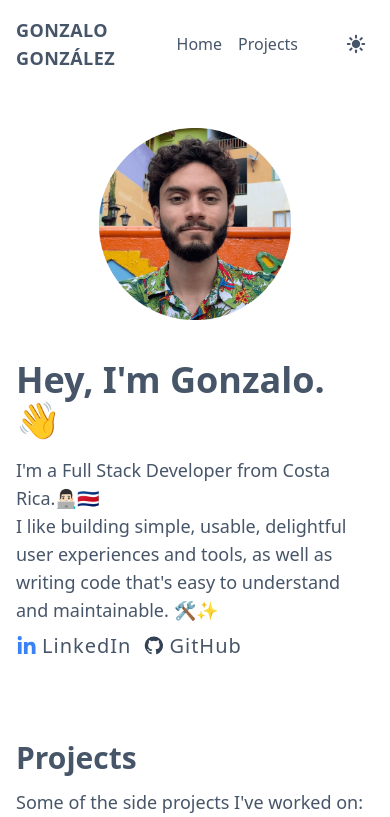
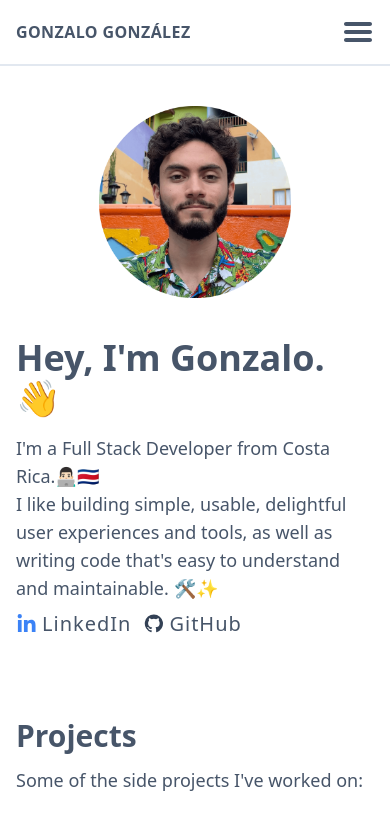
Before and after one commit to gggonzalo/portfolio-website, a Next.js app: page / in a window 390 px wide. Shown: the top 817 px of the page. Built offline with nearby package versions, Linux system fonts and the light colour scheme.

Commit message:
Make navbar responsive

```diff
--- a/src/components/Navbar.tsx
+++ b/src/components/Navbar.tsx
@@ -3,15 +3,17 @@ import Link from "next/link";
 import { useEffect, useState } from "react";
 
 const Navbar = () => {
+  const [isOpen, setIsOpen] = useState(false);
+  const [isMounted, setIsMounted] = useState(false);
+
   const { systemTheme, theme, setTheme } = useTheme();
-  const [mounted, setMounted] = useState(false);
 
   useEffect(() => {
-    setMounted(true);
+    setIsMounted(true);
   }, []);
 
   const renderThemeChangerButton = () => {
-    if (!mounted)
+    if (!isMounted)
       return (
         <button
           aria-label="Light/Dark mode toggler placeholder"
@@ -77,19 +79,41 @@ const Navbar = () => {
   };
 
   return (
-    <nav className="flex items-center justify-between transition-[background-color] duration-500 bg-white dark:bg-black sticky top-0 p-4">
+    <nav className="flex flex-col md:flex-row md:items-center justify-between transition-[background-color,border-color] duration-500 bg-white dark:bg-black border-b-2 border-slate-200 md:border-b-0 dark:border-slate-600 sticky top-0 p-4">
       {/* TODO: Check hrefs  */}
-      <Link href="/" className="text-lg font-semibold tracking-wide">
-        GONZALO GONZÁLEZ
-      </Link>
-      <div className="flex items-center">
-        <div className="flex gap-4 mr-10">
+      <div className="flex items-center justify-between md:mb-0">
+        <Link href="/" className="md:text-lg font-semibold tracking-wide">
+          GONZALO GONZÁLEZ
+        </Link>
+        <button className="block md:hidden" onClick={() => setIsOpen(!isOpen)}>
+          <svg
+            version="1.1"
+            viewBox="0 0 32 32"
+            xmlSpace="preserve"
+            xmlns="http://www.w3.org/2000/svg"
+            xmlnsXlink="http://www.w3.org/1999/xlink"
+            className="h-8 w-8"
+          >
+            <path d="M4,10h24c1.104,0,2-0.896,2-2s-0.896-2-2-2H4C2.896,6,2,6.896,2,8S2.896,10,4,10z M28,14H4c-1.104,0-2,0.896-2,2 s0.896,2,2,2h24c1.104,0,2-0.896,2-2S29.104,14,28,14z M28,22H4c-1.104,0-2,0.896-2,2s0.896,2,2,2h24c1.104,0,2-0.896,2-2 S29.104,22,28,22z"></path>
+          </svg>
+        </button>
+      </div>
+      <div
+        className={
+          "top-full flex flex-col md:flex-row items-center overflow-hidden" +
+          " " +
+          (!isOpen ? "h-0 md:h-auto" : "h-auto mt-4") +
+          " " +
+          " md:mt-0"
+        }
+      >
+        <div className="flex flex-col md:flex-row items-center gap-4 mb-10 md:mb-0 md:mr-10">
           <Link href="/">Home</Link>
           {/* <Link href="/about">About</Link> */}
           <Link href="/#projects">Projects</Link>
         </div>
         {/* TODO: Internationalization and show just 2 of the 4 buttons  */}
-        <div className="flex items-center gap-1">
+        <div className="flex items-center justify-center md:justify-start gap-1">
           {renderThemeChangerButton()}
           {/* <button
             aria-label="Set language to Spanish"
--- a/src/pages/index.tsx
+++ b/src/pages/index.tsx
@@ -119,7 +119,7 @@ export default function Home() {
                 Read more
               </Link>
               <div className="flex gap-1.5 text-white text-sm">
-                <div className="flex items-center transition-[background-color,color] duration-500 bg-transparent text-red-500 dark:text-white dark:bg-red-600 rounded-lg p-1">
+                <div className="flex items-center transition-[background-color,color] duration-500 bg-transparent border border-red-500 text-red-500 dark:text-white dark:bg-red-600 rounded-lg p-1">
                   <svg
                     viewBox="0 0 128 128"
                     className="transition-[fill] duration-500 fill-red-500 dark:fill-white w-4 h-4 mr-1"
@@ -128,7 +128,7 @@ export default function Home() {
                   </svg>
                   <span>Angular</span>
                 </div>
-                <div className="flex items-center transition-[background-color,color] duration-500 bg-transparent text-sky-500 dark:text-white dark:bg-sky-500 rounded-lg p-1">
+                <div className="flex items-center transition-[background-color,color] duration-500 bg-transparent border border-sky-500 text-sky-500 dark:text-white dark:bg-sky-500 rounded-lg p-1">
                   <span>Tailwind CSS</span>
                 </div>
               </div>
```
